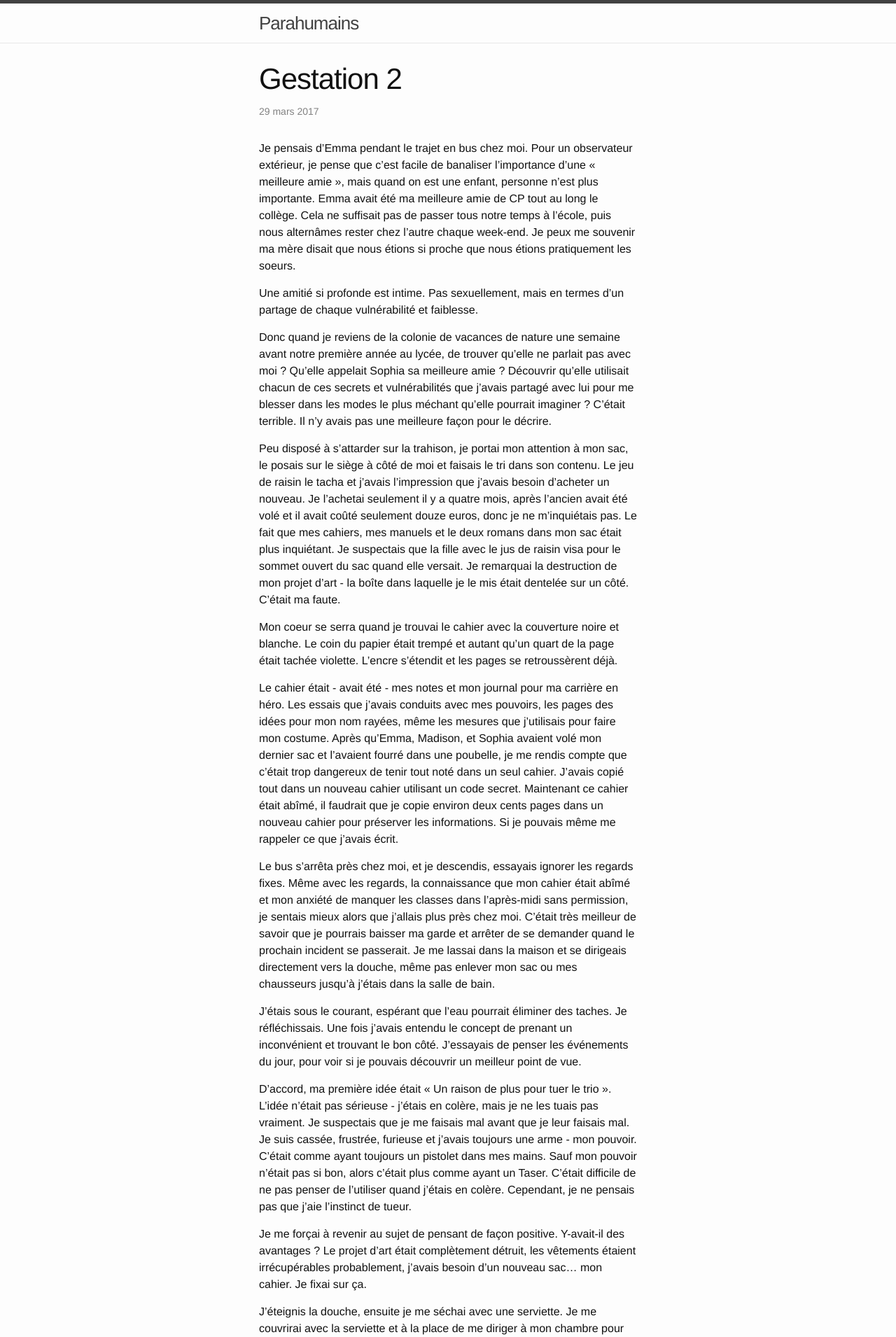
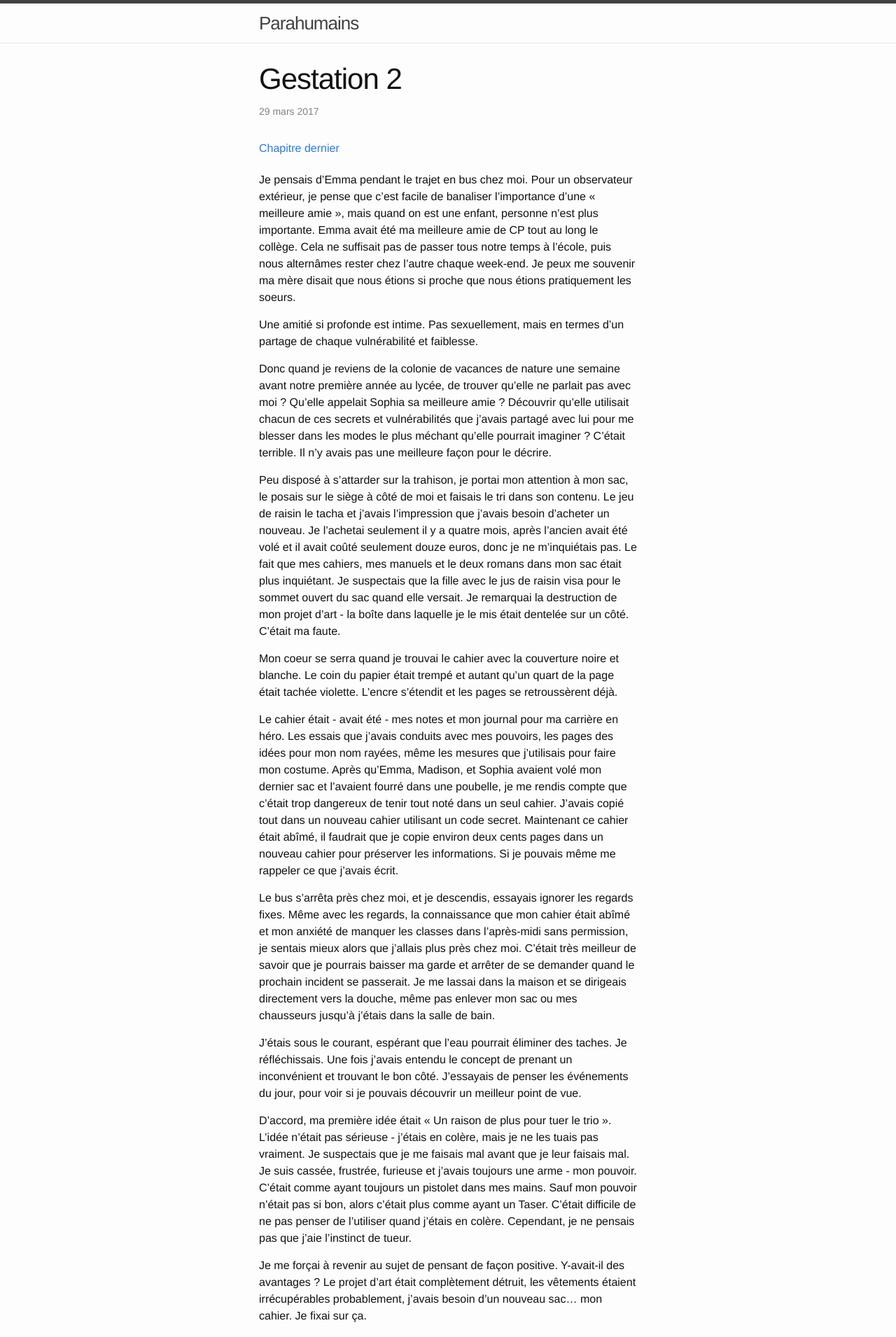
Before and after one commit to parahumains/parahumains.github.io, a Jekyll site: the page built from _posts/gestation/2017-03-29-gestation-02.md, in a window 1280 px wide. Shown: the top 1910 px of the page at 70% size. Built offline with Jekyll 4.4.1, drawn with Linux system fonts in a browser that asks for light colours.

Commit message:
Add next/previous chapter links to posts

```diff
--- /dev/null
+++ b/_includes/pagenav.html
@@ -0,0 +1,13 @@
+<div class ="page-nav" >
+    {% if page.previous.url %}
+    <a class="prev" href="{{ page.previous.url }}">Chapitre dernier</a>
+    {% else %}
+    <a class="prev" >&nbsp;</a>
+    {% endif %}
+
+    {% if page.next.url %}
+    <a class="next" href="{{ page.next.url }}" >Chapitre prochain</a>
+    {% else %}
+    <a class="next">&nbsp;</a>
+    {% endif %}
+</div>
--- a/_layouts/post.html
+++ b/_layouts/post.html
@@ -24,8 +24,11 @@
       {% if page.author %} • <span itemprop="author" itemscope itemtype="http://schema.org/Person"><span itemprop="name">{{ page.author }}</span></span>{% endif %}</p>
   </header>
 
+  {% include pagenav.html %}
+
   <div class="post-content" itemprop="articleBody">
     {{ content }}
   </div>
 
+  {% include pagenav.html %}
 </article>
--- a/_sass/_layout.scss
+++ b/_sass/_layout.scss
@@ -98,3 +98,19 @@
         }
     }
 }
+
+.page-nav {
+    margin-bottom: 2.5 * $spacing-unit;
+    display: block;
+    width: auto;
+
+    a {
+        float: left;
+        display: block;
+        width: 50%;
+    }
+
+    .next {
+        text-align: right;
+    }
+}
```
